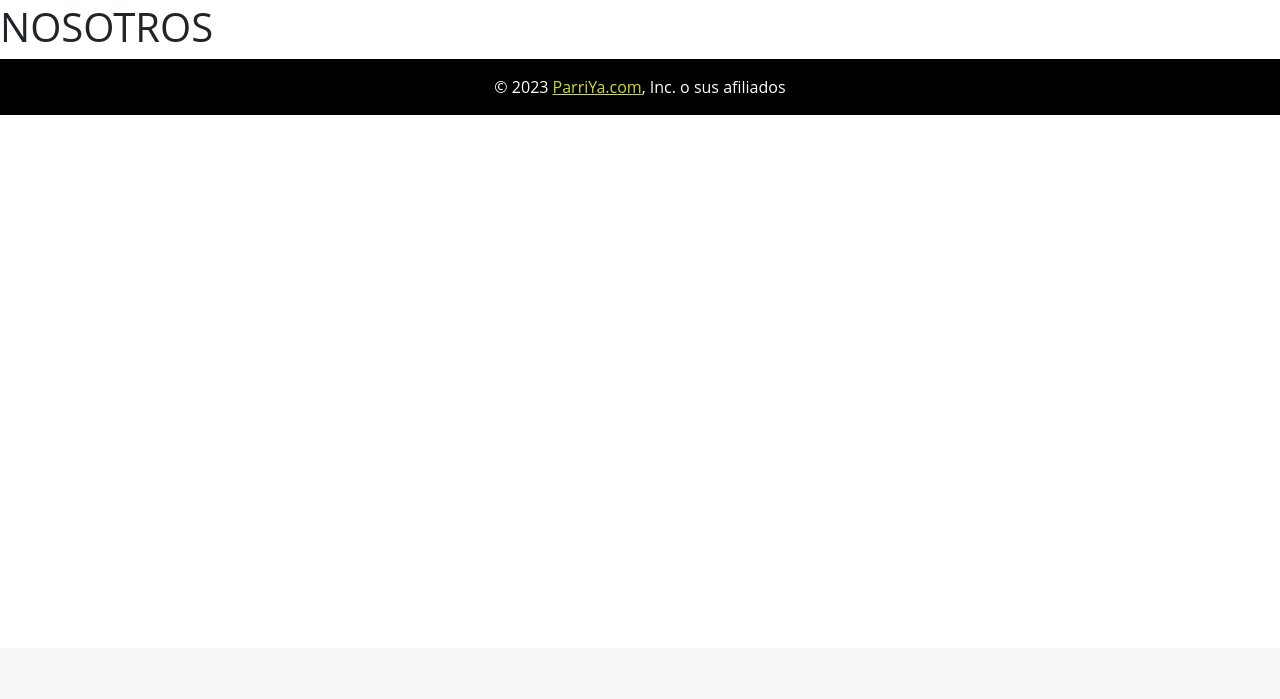
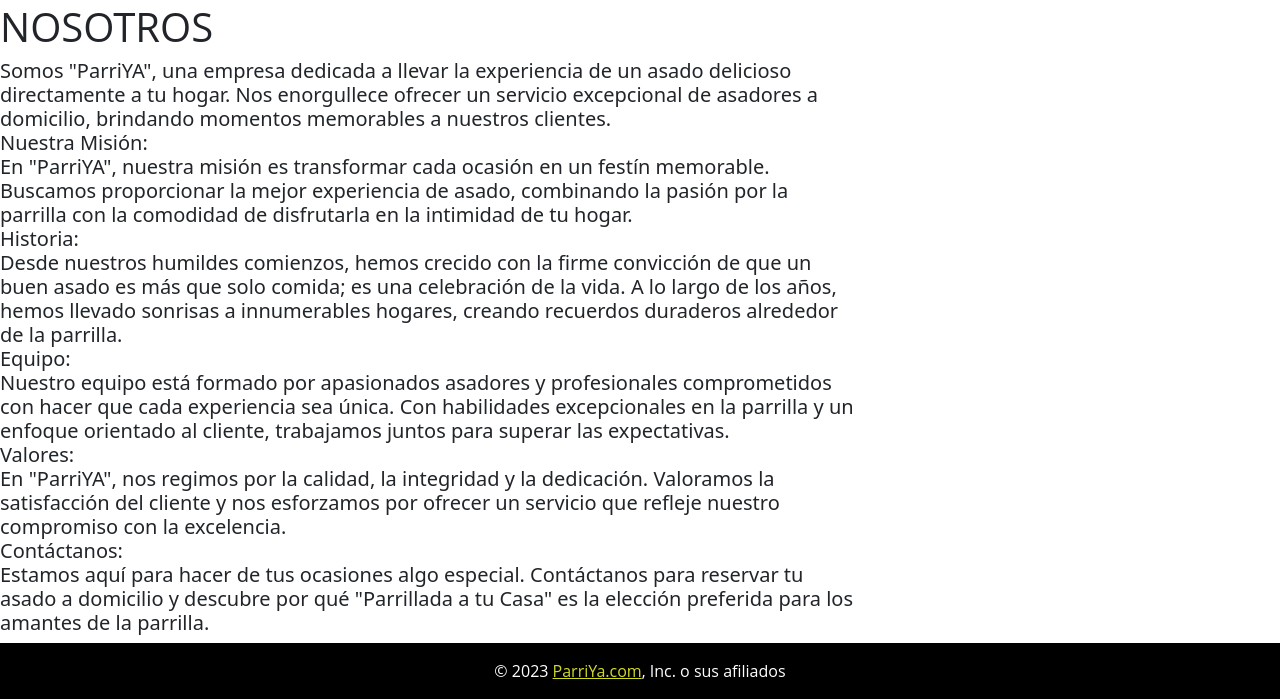
Before and after one commit to iLudens/parriyapp, a Django app: page /nosotros/ in a window 1280 px wide. Shown: the part 152-851 px from the top of the page. Before the commit the page ends 267 px from the top, so only its background shows below. Run offline with Django 4.2, Linux system fonts and the light colour scheme.

Commit message:
Update nosotros.html

```diff
--- a/proyecto_django_parriya/app_parriya/templates/nosotros.html
+++ b/proyecto_django_parriya/app_parriya/templates/nosotros.html
@@ -7,7 +7,27 @@
         <h1>NOSOTROS</h1>
     </div>
 </div>
+<div class="div">
+    <h5>
+        Somos "ParriYA", una empresa dedicada a llevar la experiencia de un asado delicioso <br>
+        directamente a tu hogar. Nos enorgullece ofrecer un servicio excepcional de asadores a <br>
+        domicilio, brindando momentos memorables a nuestros clientes. <br>
 
+Nuestra Misión: <br>
+En "ParriYA", nuestra misión es transformar cada ocasión en un festín memorable. <br> Buscamos proporcionar la mejor experiencia de asado, combinando la pasión por la <br> parrilla con la comodidad de disfrutarla en la intimidad de tu hogar. <br>
+
+Historia: <br>
+Desde nuestros humildes comienzos, hemos crecido con la firme convicción de que un <br> buen asado es más que solo comida; es una celebración de la vida. A lo largo de los años, <br> hemos llevado sonrisas a innumerables hogares, creando recuerdos duraderos alrededor <br> de la parrilla. <br>
+
+Equipo: <br>
+Nuestro equipo está formado por apasionados asadores y profesionales comprometidos <br> con hacer que cada experiencia sea única. Con habilidades excepcionales en la parrilla y un <br> enfoque orientado al cliente, trabajamos juntos para superar las expectativas. <br>
+
+Valores: <br>
+En "ParriYA", nos regimos por la calidad, la integridad y la dedicación. Valoramos la <br> satisfacción del cliente y nos esforzamos por ofrecer un servicio que refleje nuestro <br> compromiso con la excelencia. <br>
+Contáctanos: <br>
+Estamos aquí para hacer de tus ocasiones algo especial. Contáctanos para reservar tu <br> asado a domicilio y descubre por qué "Parrillada a tu Casa" es la elección preferida para los <br> amantes de la parrilla. <br>
+    </h5>
+</div>
 <div class="footer">
     <div class="footer-content">
         <p class="copyright">
```
